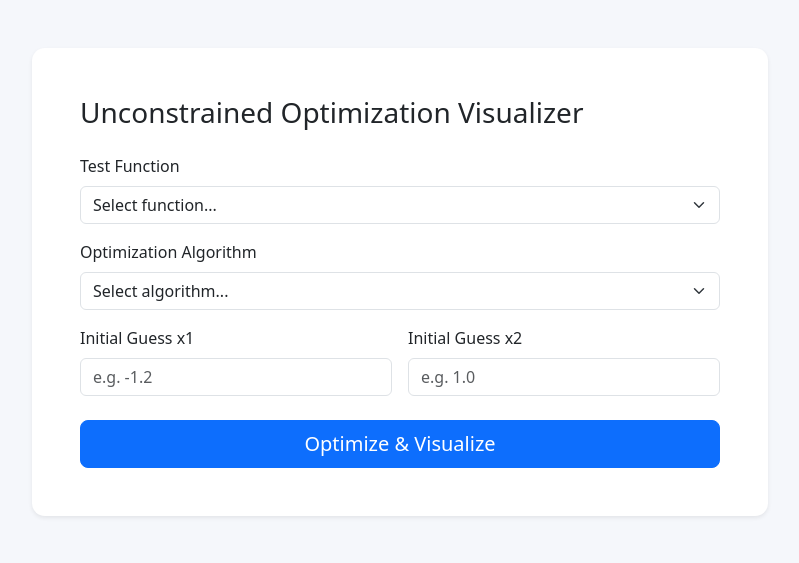
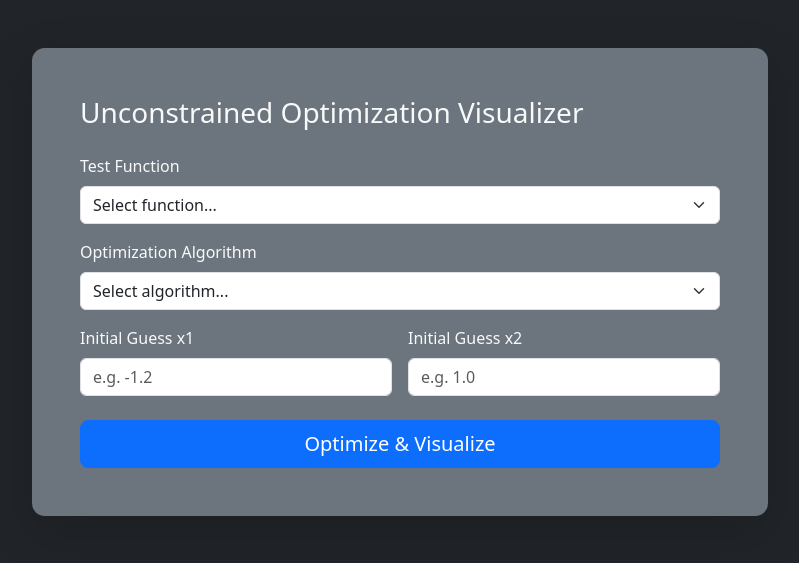
Before and after one commit to Dark10701/Computational_optimization, a Flask app: page / in a window 1280 px wide. Shown: the top 563 px of the page, without its empty margins (240-1039 px from the left). Run offline with Flask 3, Linux system fonts and the light colour scheme.

Commit message:
Update Bootstrap version and enhance body styling

```diff
--- a/templates/index.html
+++ b/templates/index.html
@@ -4,14 +4,14 @@
     <meta charset="UTF-8" />
     <meta name="viewport" content="width=device-width, initial-scale=1.0" />
     <title>Optimization Visualizer</title>
-    <link href="https://cdn.jsdelivr.net/npm/bootstrap@5.3.3/dist/css/bootstrap.min.css" rel="stylesheet" />
+    <link href="https://cdn.jsdelivr.net/npm/bootstrap@5.3.2/dist/css/bootstrap.min.css" rel="stylesheet">
     <link href="{{ url_for('static', filename='style.css') }}" rel="stylesheet" />
 </head>
-<body>
+<body class="bg-dark text-light">
 <div class="container py-5">
     <div class="row justify-content-center">
         <div class="col-lg-8">
-            <div class="card shadow-sm">
+            <div class="card bg-secondary text-light shadow-lg border-0">
                 <div class="card-body p-4 p-md-5">
                     <h1 class="h3 mb-4">Unconstrained Optimization Visualizer</h1>
 
```
